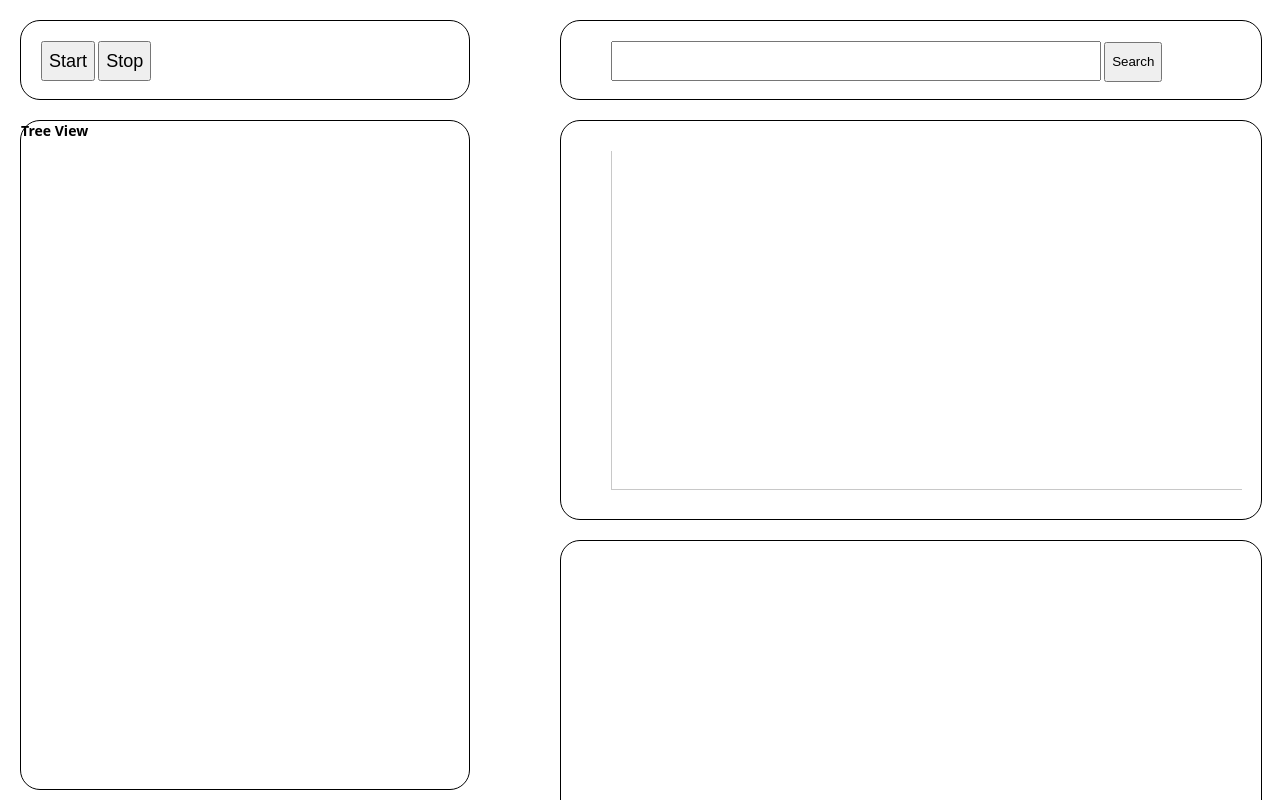
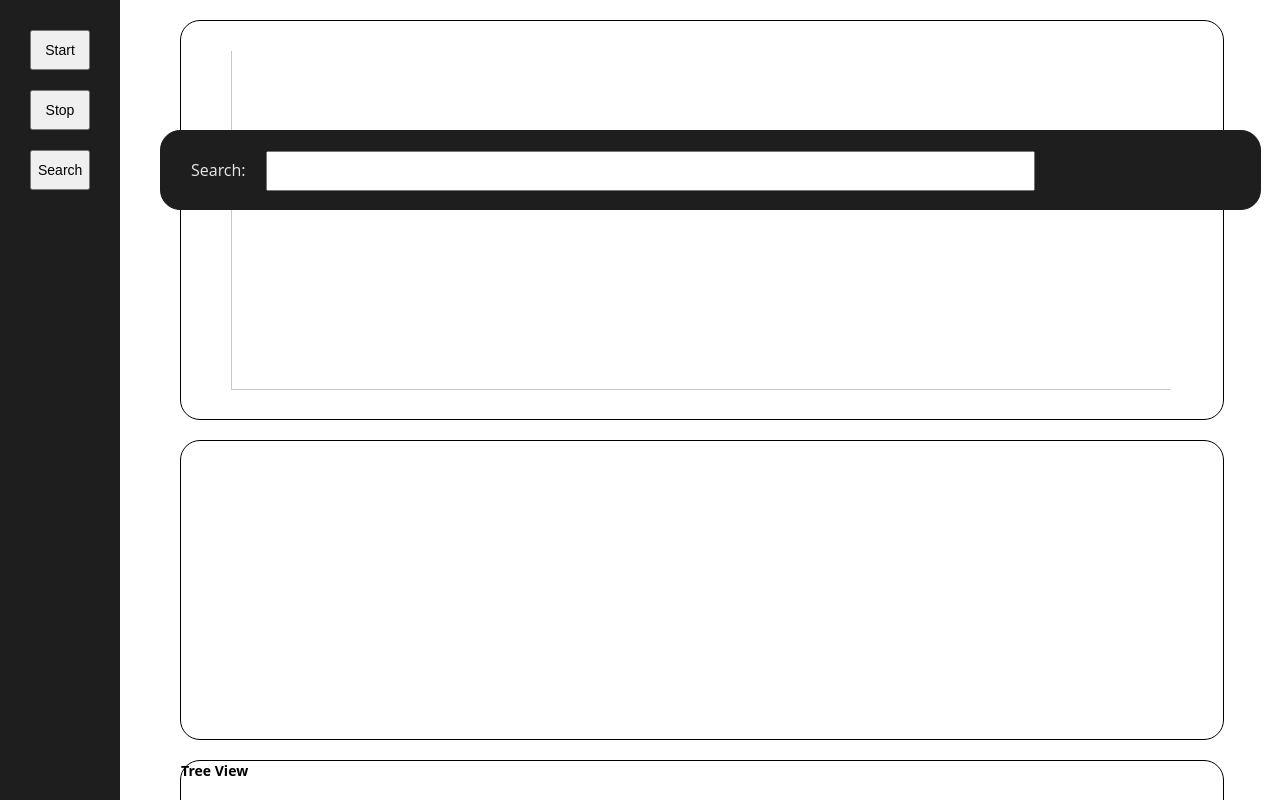
Before and after one commit to shamenchens/memoryprofiler, a website: page data/index.html in a window 1280 px wide. Both pictures are taken after a click on the button "Search". Drawn offline with Linux system fonts and the light colour scheme.

Commit message:
change ui design

```diff
--- a/data/css/app.css
+++ b/data/css/app.css
@@ -3,7 +3,8 @@ html, body{
   padding: 0;
   width: 100%;
   height: 100%;
-  overflow: hidden;
+  overflow-x: hidden;
+  overflow-y: auto;
   font-size: 12px;
 }
 
@@ -15,10 +16,15 @@ body,div,dl,dt,dd,ul,ol,li,h1,h2,h3,h4,h5,h6,pre,form,fieldset,aside,section,hgr
   font-family: "Open Sans";
 }
 
+input, button {
+  height: 40px;
+}
+
 div.wrapper,
 div.subWrapper {
   height: 100%;
-  overflow: hidden;
+  overflow-x: hidden;
+  overflow-y: auto;
 }
 
 section.panel {
@@ -30,52 +36,68 @@ section.panel {
 
 /* leftPanel */
 div.leftPanel {
-  height: 100%;
-  width: 500px;
+  width: 120px;
   float: left;
-  border-color: #f0f;
+  background-color: #1e1e1e;
 }
 
 /* hubPanel */
 section#hubPanel {
-  height: 80px;
+  width: 80px;
+  border: 0px;
 }
 
 section#hubPanel button {
-  font-size: 18px;
-  margin: 20px 0px;
+  width: 60px;
+  font-size: 14px;
+  margin: 10px 10px;
 }
 
 section#hubPanel button#startRecord {
-  margin-left: 20px;
 }
 
-section#TreePanel {
-  height: calc(100% - 130px);
-}
 
 /* lrightPanel */
 div.rightPanel {
-  height: 100%;
-  width: calc(100% - 500px);
+  width: calc(100% - 120px);
 }
 
 div.rightPanel section.panel{
   margin-left: 60px;
 }
 
-/* controlPanel */
-section#controlPanel {
+/* searchPanel */
+section#searchPanel {
+  width: 86%;
   height: 80px;
+  background-color: #1e1e1e;
+  border-color: #1e1e1e;
+  display: none;
+  z-index: 10;
+  opacity: 0;
 }
 
-input, button {
-  height: 40px;
+section#searchPanel.active {
+  position: absolute;
+  top: 110px;
+  left: 100px;
+  display: block;
+  opacity: 1;
+}
+
+section#searchPanel > span {
+  margin-left: 30px;
+  font-size: 16px;
+  color: #e8e8e8;
 }
 
 input#searchBar {
-  margin: 20px 0px 30px 50px;
+  margin: 20px 0px 30px 20px;
   width: 70%;
+}
+
+section#TreePanel {
+  height: 300px;
 }
 
 /*padPanel*/
@@ -129,19 +151,24 @@ section#infoTable ul > li > span{
   border: 1px solid #f8f8f8;
   border-bottom: 0px;
 }
+
 section#infoTable ul > li:first-child > span{
   border-bottom: 1px;
   font-weight: bold;
 }
+
 section#infoTable ul > li:last-child > span{
   border: 1px solid #c8c8c8;
 }
+
 span.sortable {
   cursor: pointer;
 }
+
 section#infoTable ul > li > span:not(:first-child){
   border-left: 0px;
 }
+
 section#infoTable ul > li > span:last-child {
   width: calc(100% - 480px);
   text-overflow : ellipsis;
--- a/data/index.html
+++ b/data/index.html
@@ -19,15 +19,12 @@
           <section id="hubPanel" class="panel">
             <button type="button" id="startRecord">Start</button>
             <button type="button" id="stopRecord">Stop</button>
-          </section>
-          <section id="TreePanel" class="panel">
-            <h3>Tree View</h3>
+            <button type="button" id="startSearch">Search</button>
           </section>
         </div>
         <div class="rightPanel subWrapper">
-          <section id="controlPanel" class="panel">
-            <input type="text" id="searchBar" />
-            <button type="button" id="startSearch">Search</button>
+          <section id="searchPanel" class="panel">
+            <span>Search:<span><input type="text" id="searchBar" />
           </section>
           <section id="padPanel" class="panel">
             <canvas id="pad" width="320" height="800"></canvas>
@@ -44,6 +41,9 @@
              </ul>
              -->
           </section>
+          <section id="TreePanel" class="panel">
+            <h3>Tree View</h3>
+          </section>
         </div>
       </div>
     </body>
--- a/data/js/app.js
+++ b/data/js/app.js
@@ -16,6 +16,8 @@ function start() {
 
   var hubElements = {
     searchBar: document.getElementById('searchBar'),
+    searchPanel: document.getElementById('searchPanel'),
+    startSearch: document.getElementById('startSearch'),
     startButton: document.getElementById('startRecord'),
     stopButton: document.getElementById('stopRecord'),
     infoTable: document.getElementById('infoTable')
--- a/data/js/hub.js
+++ b/data/js/hub.js
@@ -9,6 +9,7 @@
     start: function HUB_start () {
       this._elements.startButton.addEventListener('click', this);
       this._elements.stopButton.addEventListener('click', this);
+      this._elements.startSearch.addEventListener('click', this);
       this._elements.searchBar.addEventListener('keyup', this);
       window.addEventListener('dataReady', this);
     },
@@ -22,6 +23,9 @@
               break;
             case this._elements.stopButton:
               this.stopRecord();
+              break;
+            case this._elements.startSearch:
+              this.showSearchPanel();
               break;
           }
           break;
@@ -58,6 +62,10 @@
       // this._elements.infoTable.textContent = 'done!!!';
     },
 
+    showSearchPanel: function HUB_showSearchPanel() {
+      this._elements.searchPanel.classList.toggle('active');
+    },
+
     stop: function HUB_stop() {
       this._elements.startButton.removeEventListener('click', this);
       this._elements.stopButton.removeEventListener('click', this);
```
